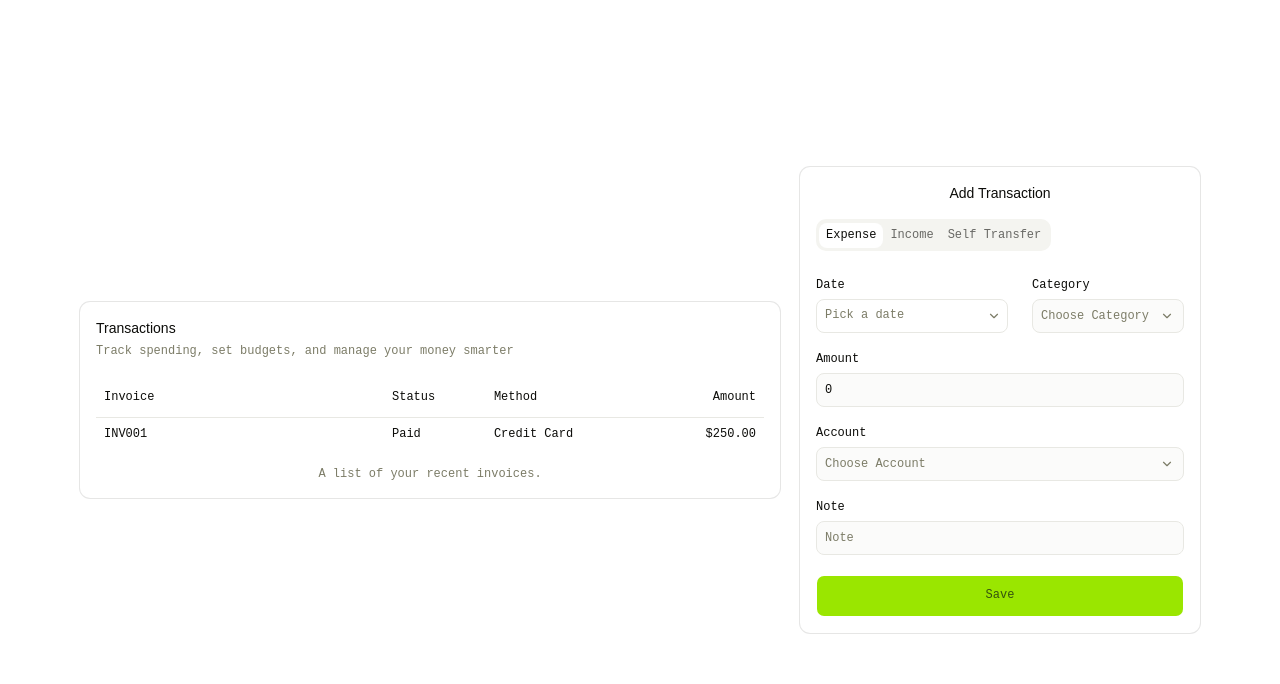
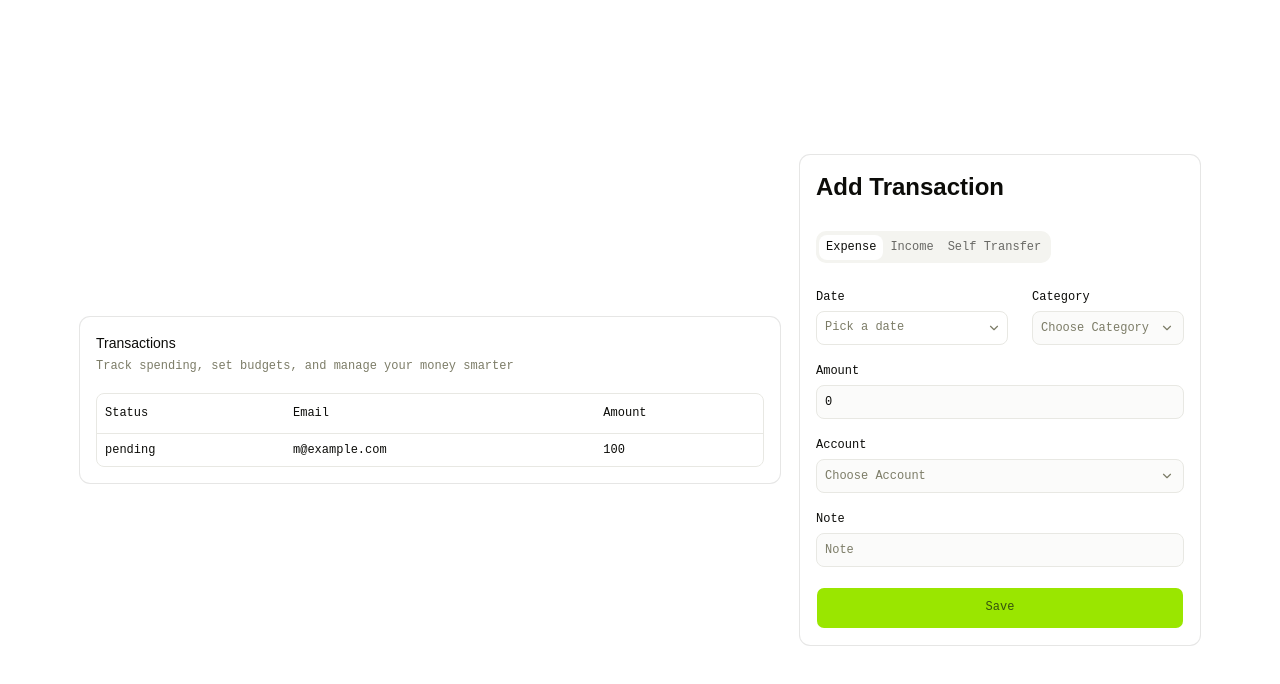
Before and after one commit to Allwyn46/money_manager, a React (Vite) app: page / in a window 1280 px wide. Shown: the top 684 px of the page. Built offline with nearby package versions, Linux system fonts and the light colour scheme.

Commit message:
Implemented Datatable instead of normal table

```diff
--- a/src/components/AddTransaction.tsx
+++ b/src/components/AddTransaction.tsx
@@ -9,9 +9,9 @@ const AddTransaction = () => {
     <div>
       <Card>
         <CardHeader>
-          <CardTitle className="text-center">Add Transaction</CardTitle>
+          <CardTitle className="text-2xl font-semibold mb-3">Add Transaction</CardTitle>
         </CardHeader>
-        <CardContent className="text-center">
+        <CardContent className="">
           <Tabs defaultValue="expense">
             <TabsList>
               <TabsTrigger value="expense">Expense</TabsTrigger>
--- a/src/components/TransactionTable.tsx
+++ /dev/null
@@ -1,37 +0,0 @@
-import {
-  Table,
-  TableBody,
-  TableCaption,
-  TableCell,
-  TableHead,
-  TableHeader,
-  TableRow,
-} from "@/components/ui/table"
-
-const TransactionTable = () => {
-  return (
-    <div>
-      <Table>
-        <TableCaption>A list of your recent invoices.</TableCaption>
-        <TableHeader>
-          <TableRow>
-            <TableHead className="w-72">Invoice</TableHead>
-            <TableHead>Status</TableHead>
-            <TableHead>Method</TableHead>
-            <TableHead className="text-right">Amount</TableHead>
-          </TableRow>
-        </TableHeader>
-        <TableBody>
-          <TableRow>
-            <TableCell className="font-medium">INV001</TableCell>
-            <TableCell>Paid</TableCell>
-            <TableCell>Credit Card</TableCell>
-            <TableCell className="text-right">$250.00</TableCell>
-          </TableRow>
-        </TableBody>
-      </Table>
-    </div>
-  )
-}
-
-export default TransactionTable
--- a/src/components/Transactions.tsx
+++ b/src/components/Transactions.tsx
@@ -1,4 +1,4 @@
-import TransactionTable from "./TransactionTable"
+import TransactionTable from "./transactions/TransactionTable"
 import {
   Card,
   CardContent,
--- /dev/null
+++ b/src/components/transactions/TransactionTable.tsx
@@ -0,0 +1,85 @@
+// import {
+//   Table,
+//   TableBody,
+//   TableCaption,
+//   TableCell,
+//   TableHead,
+//   TableHeader,
+//   TableRow,
+// } from "@/components/ui/table"
+
+// const TransactionTable = () => {
+//   return (
+//     <div>
+//       <Table>
+//         <TableCaption>A list of your recent invoices.</TableCaption>
+//         <TableHeader>
+//           <TableRow>
+//             <TableHead className="w-72">Invoice</TableHead>
+//             <TableHead>Status</TableHead>
+//             <TableHead>Method</TableHead>
+//             <TableHead className="text-right">Amount</TableHead>
+//           </TableRow>
+//         </TableHeader>
+//         <TableBody>
+//           <TableRow>
+//             <TableCell className="font-medium">INV001</TableCell>
+//             <TableCell>Paid</TableCell>
+//             <TableCell>Credit Card</TableCell>
+//             <TableCell className="text-right">$250.00</TableCell>
+//           </TableRow>
+//         </TableBody>
+//       </Table>
+//     </div>
+//   )
+// }
+
+// export default TransactionTable
+
+import { useEffect, useState } from "react"
+import { columns } from "./columns"
+import type { Payment } from "./columns"
+import { DataTable } from "./data-table"
+
+async function getData(): Promise<Payment[]> {
+  // Fetch data from your API here.
+  return [
+    {
+      id: "728ed52f",
+      amount: 100,
+      status: "pending",
+      email: "m@example.com",
+    },
+    // ...
+  ]
+}
+
+export default function TransactionTable() {
+  const [data, setData] = useState<Payment[]>([])
+  const [loading, setLoading] = useState(true)
+
+  useEffect(() => {
+    let isMounted = true
+
+    getData().then((result) => {
+      if (isMounted) {
+        setData(result)
+        setLoading(false)
+      }
+    })
+
+    return () => {
+      isMounted = false
+    }
+  }, [])
+
+  if (loading) {
+    return <div className="container mx-auto py-10">Loading...</div>
+  }
+
+  return (
+    <div className="container mx-auto">
+      <DataTable columns={columns} data={data} />
+    </div>
+  )
+}
--- /dev/null
+++ b/src/components/transactions/columns.tsx
@@ -0,0 +1,27 @@
+import { createColumnHelper } from "@tanstack/react-table"
+
+import { type DataTableFeatures } from "./data-table-features"
+
+// This type is used to define the shape of our data.
+// You can use a Zod schema here if you want.
+export type Payment = {
+  id: string
+  amount: number
+  status: "pending" | "processing" | "success" | "failed"
+  email: string
+}
+
+// Use `accessor` for data columns and `display` for columns without one.
+const columnHelper = createColumnHelper<DataTableFeatures, Payment>()
+
+export const columns = columnHelper.columns([
+  columnHelper.accessor("status", {
+    header: "Status",
+  }),
+  columnHelper.accessor("email", {
+    header: "Email",
+  }),
+  columnHelper.accessor("amount", {
+    header: "Amount",
+  }),
+])
--- /dev/null
+++ b/src/components/transactions/data-table-features.tsx
@@ -0,0 +1,33 @@
+import {
+  columnFilteringFeature,
+  columnVisibilityFeature,
+  createFilteredRowModel,
+  createPaginatedRowModel,
+  createSortedRowModel,
+  filterFn_includesString,
+  rowPaginationFeature,
+  rowSelectionFeature,
+  rowSortingFeature,
+  sortFn_alphanumeric,
+  sortFn_text,
+  tableFeatures,
+} from "@tanstack/react-table"
+
+// New in v9: declare the features this table uses — anything you don't
+// register is tree-shaken out of the bundle.
+export const features = tableFeatures({
+  columnFilteringFeature,
+  columnVisibilityFeature,
+  rowPaginationFeature,
+  rowSelectionFeature,
+  rowSortingFeature,
+  filteredRowModel: createFilteredRowModel(),
+  paginatedRowModel: createPaginatedRowModel(),
+  sortedRowModel: createSortedRowModel(),
+  filterFns: { includesString: filterFn_includesString },
+  sortFns: { alphanumeric: sortFn_alphanumeric, text: sortFn_text },
+})
+
+// Pass this as the first generic argument to `ColumnDef`, `Column`, `Table`,
+// and `Row` so each type knows which feature APIs are available.
+export type DataTableFeatures = typeof features
--- /dev/null
+++ b/src/components/transactions/data-table.tsx
@@ -0,0 +1,72 @@
+import { useTable, type ColumnDef, type RowData } from "@tanstack/react-table"
+
+import {
+  Table,
+  TableBody,
+  TableCell,
+  TableHead,
+  TableHeader,
+  TableRow,
+} from "@/components/ui/table"
+
+import { features, type DataTableFeatures } from "./data-table-features"
+
+interface DataTableProps<TData extends RowData> {
+  columns: ColumnDef<DataTableFeatures, TData>[]
+  data: TData[]
+}
+
+export function DataTable<TData extends RowData>({
+  columns,
+  data,
+}: DataTableProps<TData>) {
+  const table = useTable({
+    features,
+    data,
+    columns,
+  })
+
+  return (
+    <div className="overflow-hidden rounded-md border">
+      <Table>
+        <TableHeader>
+          {table.getHeaderGroups().map((headerGroup) => (
+            <TableRow key={headerGroup.id}>
+              {headerGroup.headers.map((header) => {
+                return (
+                  <TableHead key={header.id}>
+                    {header.isPlaceholder ? null : (
+                      <table.FlexRender header={header} />
+                    )}
+                  </TableHead>
+                )
+              })}
+            </TableRow>
+          ))}
+        </TableHeader>
+        <TableBody>
+          {table.getRowModel().rows?.length ? (
+            table.getRowModel().rows.map((row) => (
+              <TableRow
+                key={row.id}
+                data-state={row.getIsSelected() && "selected"}
+              >
+                {row.getVisibleCells().map((cell) => (
+                  <TableCell key={cell.id}>
+                    <table.FlexRender cell={cell} />
+                  </TableCell>
+                ))}
+              </TableRow>
+            ))
+          ) : (
+            <TableRow>
+              <TableCell colSpan={columns.length} className="h-24 text-center">
+                No results.
+              </TableCell>
+            </TableRow>
+          )}
+        </TableBody>
+      </Table>
+    </div>
+  )
+}
```
